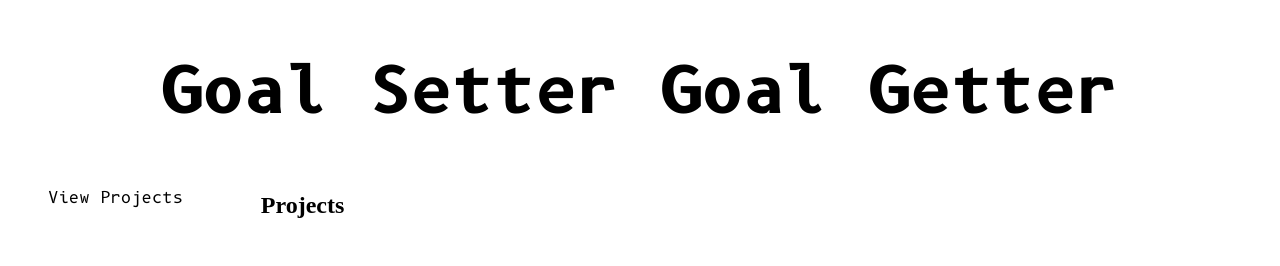
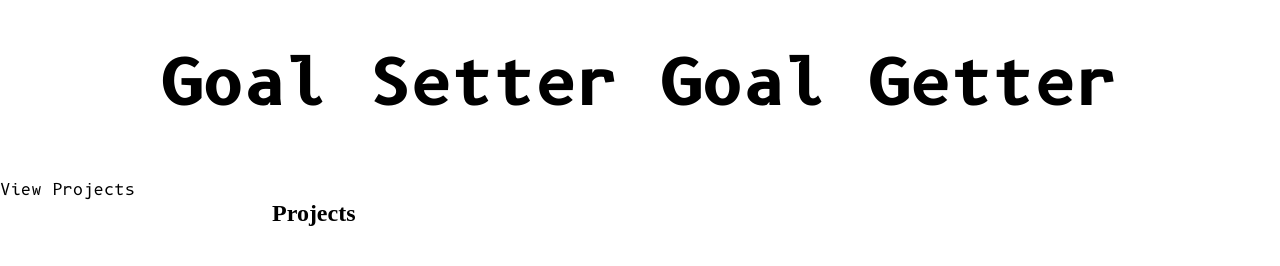
Before and after one commit to Forest-Person/GoalSetterGoalGetter, a website built with webpack: page dist/index.html in a window 1280 px wide. Built offline with Linux system fonts and the light colour scheme.

Commit message:
Place padding-left 0 on nav ul. Place box sizing on body, 0 margin, 0 padding as well.

```diff
--- a/src/style.css
+++ b/src/style.css
@@ -1,3 +1,14 @@
+body{
+
+box-sizing: border-box;
+padding: 0;
+margin: 0;
+
+
+
+}
+
+
 @font-face {
     font-family: niceFontRegular;
     src: url("./B612Mono-Regular.ttf");
@@ -14,17 +25,22 @@ header {
     font-size: 2rem;
     grid-area: header;
     display:flex;
+    min-width: 0;
+
 }
 .headerTitle, h1 {
 
     justify-content: center;
     align-items: center;
+
 }
 
 .navigationMenu ul{
 
     list-style: none;
     font-family: niceFontRegular;
+    padding-left: 0;
+
 }
 
 #content {
@@ -44,12 +60,14 @@ header {
 
   nav {
     grid-area: nav;
+    min-width: 0;
+
 
   }
 
   main {
-
-grid-area: main;
-
+    padding:1rem;
+    grid-area: main;
+    min-width: 0;
 
   }
```
Also changed, not shown: dist/main.js.
